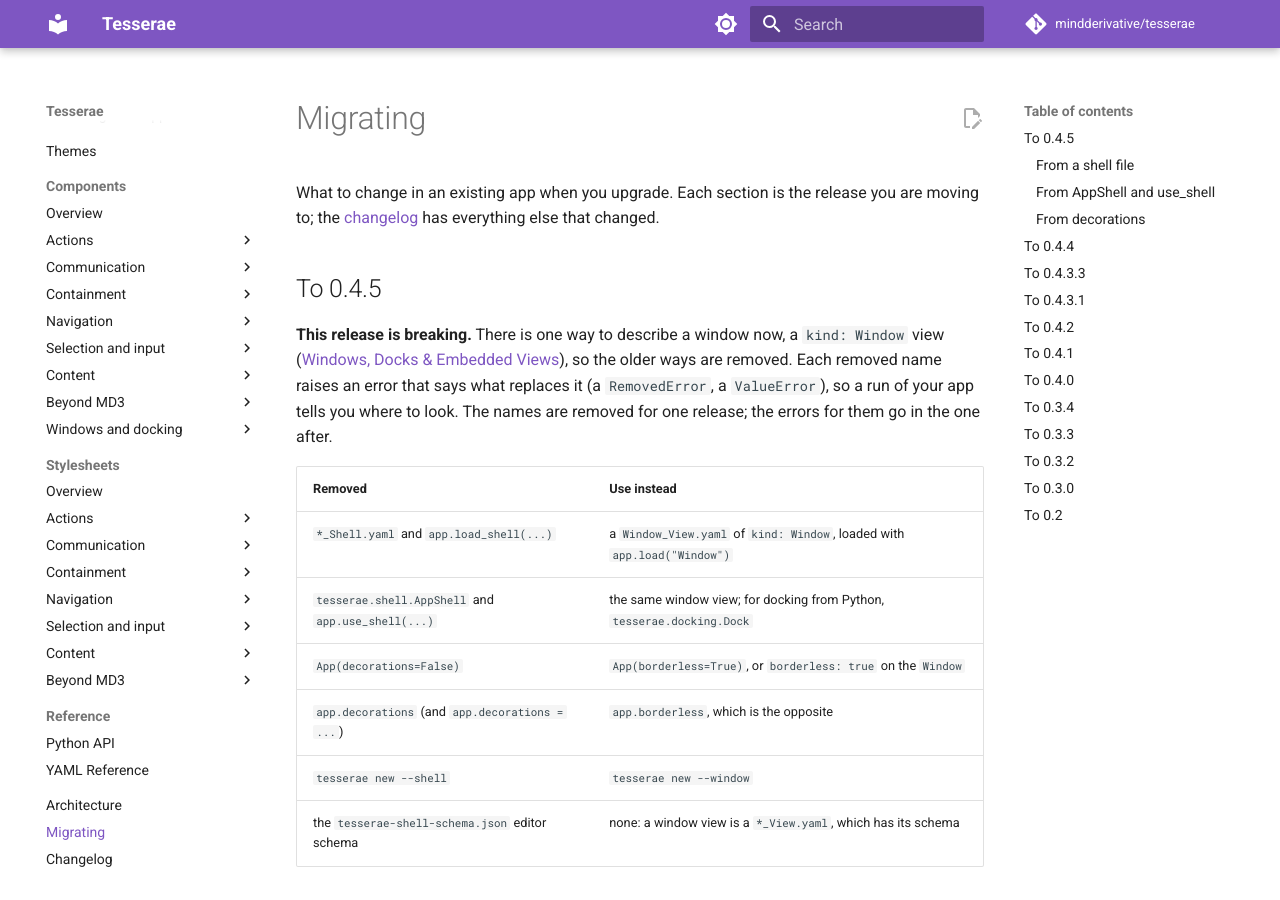
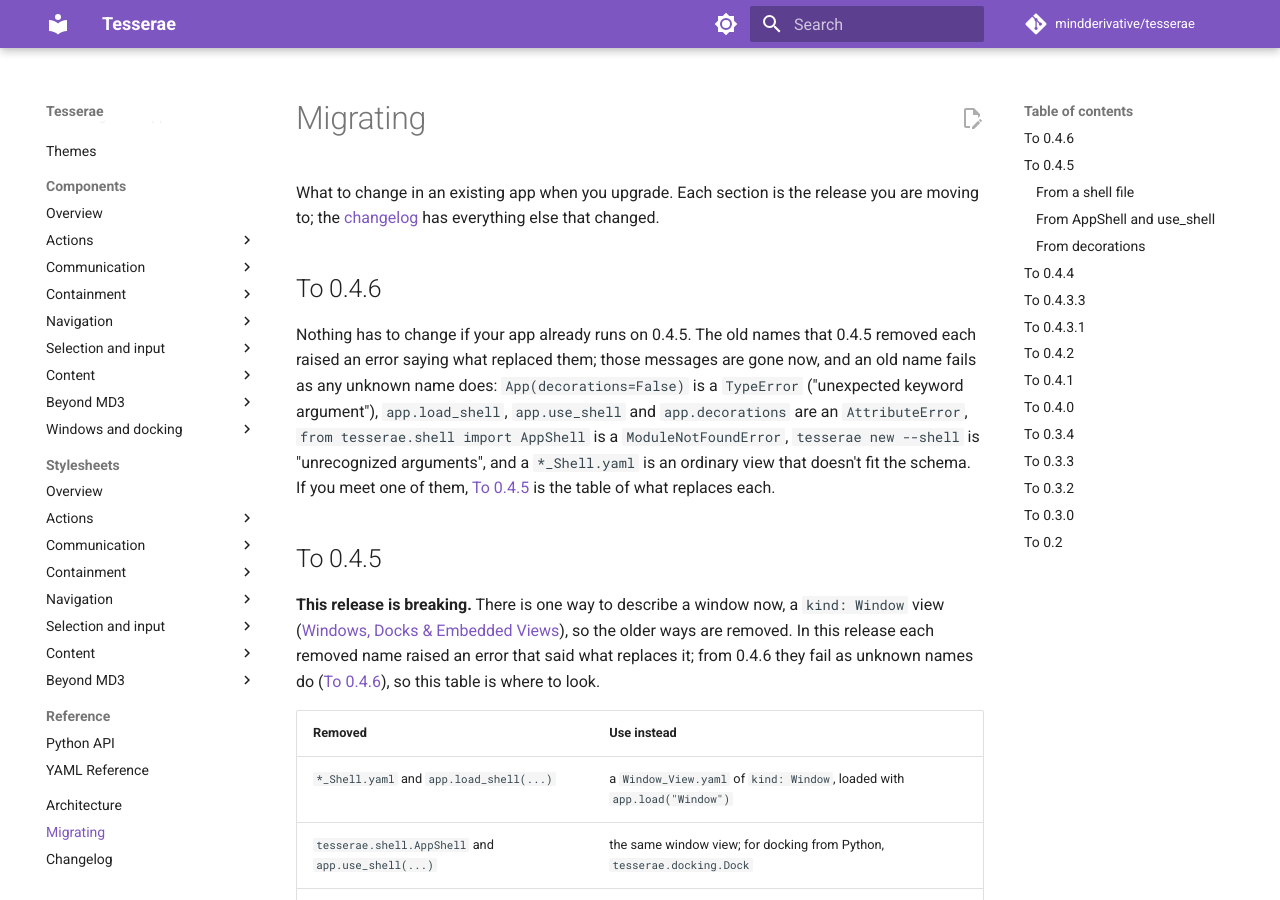
Before and after one commit to mindderivative/tesserae, an MkDocs documentation site: the page built from docs/migration.md, in a window 1280 px wide and 900 px high. Built offline with MkDocs 1.6.1 and Material for MkDocs 9.7.7, drawn with Linux system fonts in a browser that asks for light colours; comment, search, counter and statistics services are not loaded.

Commit message:
0.4.6 #113: docs for the removed stubs (migration, changelog, ARCHITECTURE.md); wheel checked
Co-Authored-By: Claude Sonnet 5.5 <noreply@anthropic.com>

```diff
--- a/docs/migration.md
+++ b/docs/migration.md
@@ -3,12 +3,20 @@
 What to change in an existing app when you upgrade. Each section is the release you are moving to; the
 [changelog](changelog.md) has everything else that changed.
 
+## To 0.4.6
+
+Nothing has to change if your app already runs on 0.4.5. The old names that 0.4.5 removed each raised an error saying what
+replaced them; those messages are gone now, and an old name fails as any unknown name does: `App(decorations=False)` is a
+`TypeError` ("unexpected keyword argument"), `app.load_shell`, `app.use_shell` and `app.decorations` are an `AttributeError`,
+`from tesserae.shell import AppShell` is a `ModuleNotFoundError`, `tesserae new --shell` is "unrecognized arguments", and a
+`*_Shell.yaml` is an ordinary view that doesn't fit the schema. If you meet one of them, [To 0.4.5](#to-045) is the table of what
+replaces each.
+
 ## To 0.4.5
 
 **This release is breaking.** There is one way to describe a window now, a `kind: Window` view ([Windows, Docks & Embedded
-Views](guide/windows-and-docks.md)), so the older ways are removed. Each removed name raises an error that says what replaces
-it (a `RemovedError`, a `ValueError`), so a run of your app tells you where to look. The names are removed for one release;
-the errors for them go in the one after.
+Views](guide/windows-and-docks.md)), so the older ways are removed. In this release each removed name raised an error that said what replaces
+it; from 0.4.6 they fail as unknown names do ([To 0.4.6](#to-046)), so this table is where to look.
 
 | Removed | Use instead |
 | --- | --- |
```
Also changed, not shown: ARCHITECTURE.md (+2 -2 lines), docs/changelog.md (+16 -0 lines).
